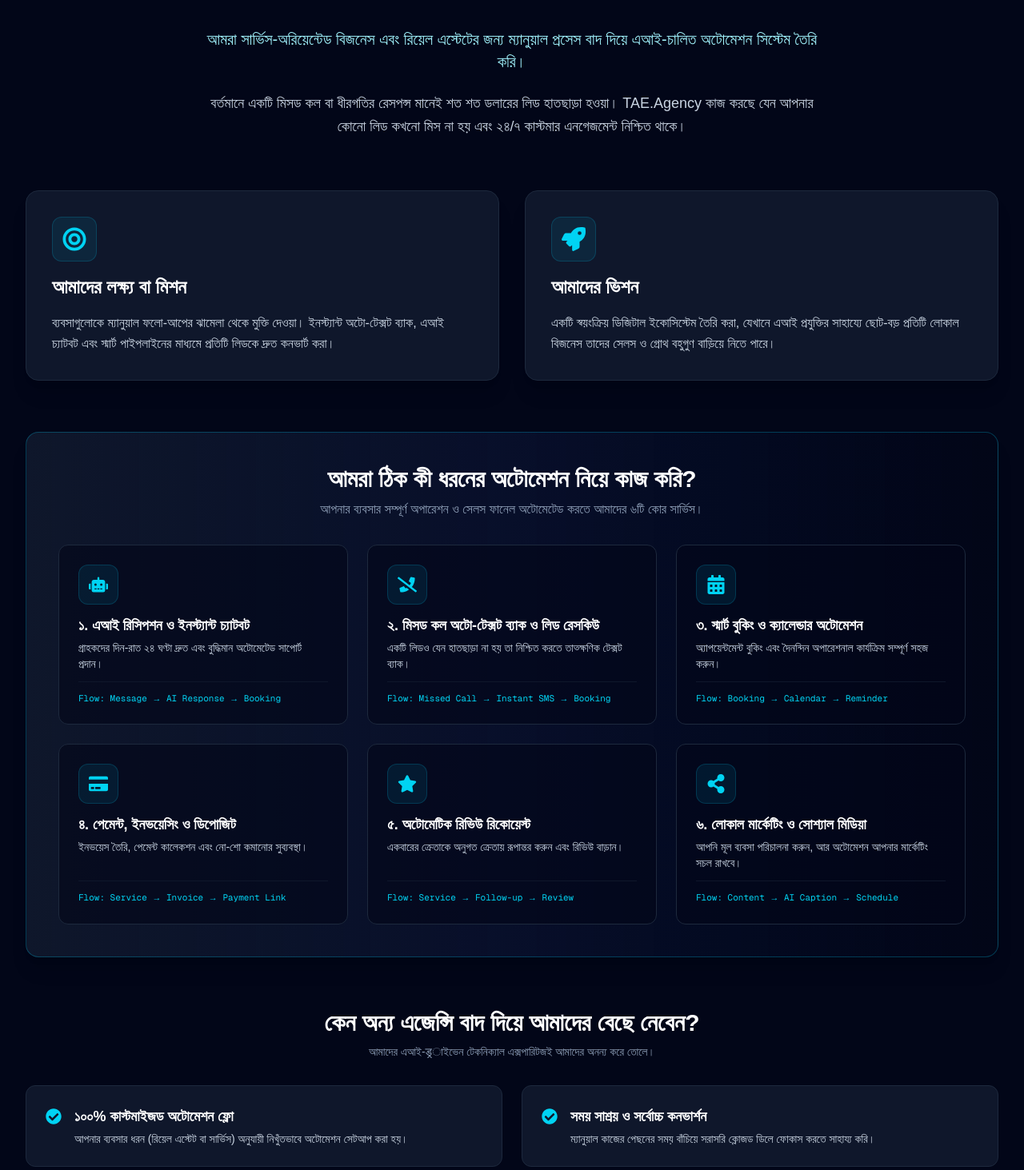
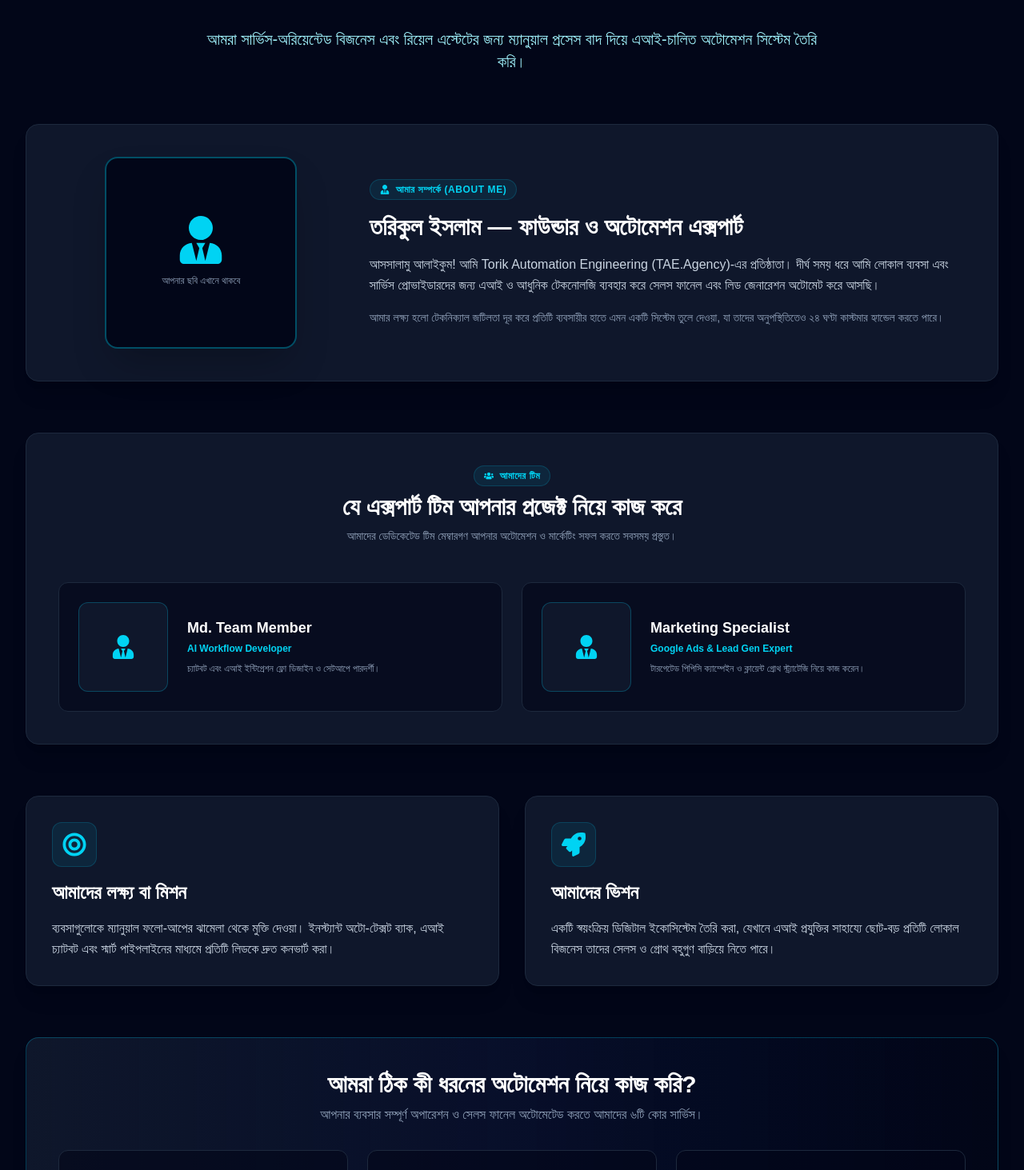
Before and after one commit to torikinsights-wq/tae-agency, a Next.js app: page /about in a window 1280 px wide. Shown: the part 267-1730 px from the top of the page at 80% size. Built offline with nearby package versions, Linux system fonts and the light colour scheme.

Commit message:
Add About page

```diff
--- a/app/about/page.tsx
+++ b/app/about/page.tsx
@@ -1,9 +1,10 @@
 "use client";
 import React, { useState, useEffect } from "react";
 import Link from "next/link";
+import Image from "next/image";
 import {
   FaRocket, FaBullseye, FaCheckCircle,
-  FaRobot, FaPhoneSlash, FaCalendarAlt, FaCreditCard, FaStar, FaShareAlt
+  FaRobot, FaPhoneSlash, FaCalendarAlt, FaCreditCard, FaStar, FaShareAlt, FaUserTie, FaUsers
 } from "react-icons/fa";
 
 export default function AboutPage() {
@@ -37,7 +38,7 @@ export default function AboutPage() {
 
           <h1 className="text-4xl sm:text-6xl font-extrabold tracking-tight text-white leading-tight">
             {isBangla ? (
-              <>বিজনেস অটোমেশন ও এআই সলিউশনে আপনার <span className="bg-gradient-to-r from-cyan-400 via-blue-400 to-indigo-400 bg-clip-text text-transparent">বিশ্বস্ত পার트নার</span></>
+              <>বিজনেস অটোমেশন ও এআই সলিউশনে আপনার <span className="bg-gradient-to-r from-cyan-400 via-blue-400 to-indigo-400 bg-clip-text text-transparent">বিশ্বস্ত পার্টনার</span></>
             ) : (
               <>Your Trusted Partner in <span className="bg-gradient-to-r from-cyan-400 via-blue-400 to-indigo-400 bg-clip-text text-transparent">Business Automation & AI</span></>
             )}
@@ -48,12 +49,93 @@ export default function AboutPage() {
               ? "আমরা সার্ভিস-অরিয়েন্টেড বিজনেস এবং রিয়েল এস্টেটের জন্য ম্যানুয়াল প্রসেস বাদ দিয়ে এআই-চালিত অটোমেশন সিস্টেম তৈরি করি।"
               : "We build AI-powered automation systems replacing manual processes for service-oriented businesses and real estate."}
           </p>
+        </div>
 
-          <p className="max-w-3xl mx-auto text-slate-300 text-base sm:text-lg leading-relaxed">
-            {isBangla
-              ? "বর্তমানে একটি মিসড কল বা ধীরগতির রেসপন্স মানেই শত শত ডলারের লিড হাতছাড়া হওয়া। TAE.Agency কাজ করছে যেন আপনার কোনো লিড কখনো মিস না হয় এবং ২৪/৭ কাস্টমার এনগেজমেন্ট নিশ্চিত থাকে।"
-              : "In today's market, a missed call or slow response means losing hundreds in revenue. TAE.Agency ensures zero missed leads and 24/7 customer engagement."}
-          </p>
+        {/* --- ABOUT ME SECTION --- */}
+        <div className="bg-slate-900 border border-slate-800 rounded-2xl p-8 sm:p-10 shadow-xl">
+          <div className="grid grid-cols-1 lg:grid-cols-12 gap-8 items-center">
+
+            {/* My Photo / Avatar Box */}
+            <div className="lg:col-span-4 flex justify-center">
+              <div className="relative w-48 h-48 sm:w-60 sm:h-60 rounded-2xl overflow-hidden border-2 border-cyan-500/40 shadow-2xl bg-slate-950 flex items-center justify-center">
+                {/* যদি public ফোল্ডারে my-photo.jpg নামে ছবি রাখেন তবে নিচের কমেন্টটি সরাতে পারেন */}
+                {/* <Image src="/my-photo.jpg" alt="Torikul Islam" fill className="object-cover" /> */}
+                <div className="text-center p-4">
+                  <FaUserTie className="text-cyan-400 text-6xl mx-auto mb-2" />
+                  <span className="text-xs text-slate-400">{isBangla ? "আপনার ছবি এখানে থাকবে" : "Your Photo Here"}</span>
+                </div>
+              </div>
+            </div>
+
+            {/* My Bio / Details */}
+            <div className="lg:col-span-8 space-y-4">
+              <div className="inline-flex items-center gap-2 text-cyan-400 font-semibold text-xs uppercase tracking-wider bg-cyan-500/10 px-3 py-1 rounded-full border border-cyan-500/20">
+                <FaUserTie /> {isBangla ? "আমার সম্পর্কে (About Me)" : "About Me"}
+              </div>
+              <h3 className="text-2xl sm:text-3xl font-bold text-white">
+                {isBangla ? "তরিকুল ইসলাম — ফাউন্ডার ও অটোমেশন এক্সপার্ট" : "Torikul Islam — Founder & Automation Expert"}
+              </h3>
+              <p className="text-slate-300 text-base leading-relaxed">
+                {isBangla
+                  ? "আসসালামু আলাইকুম! আমি Torik Automation Engineering (TAE.Agency)-এর প্রতিষ্ঠাতা। দীর্ঘ সময় ধরে আমি লোকাল ব্যবসা এবং সার্ভিস প্রোভাইডারদের জন্য এআই ও আধুনিক টেকনোলজি ব্যবহার করে সেলস ফানেল এবং লিড জেনারেশন অটোমেট করে আসছি।"
+                  : "Assalamu Alaikum! I am the founder of Torik Automation Engineering (TAE.Agency). I have been helping local businesses and service providers automate sales funnels and lead generation using AI and modern technology."}
+              </p>
+              <p className="text-slate-400 text-sm leading-relaxed">
+                {isBangla
+                  ? "আমার লক্ষ্য হলো টেকনিক্যাল জটিলতা দূর করে প্রতিটি ব্যবসায়ীর হাতে এমন একটি সিস্টেম তুলে দেওয়া, যা তাদের অনুপস্থিতিতেও ২৪ ঘণ্টা কাস্টমার হ্যান্ডেল করতে পারে।"
+                  : "My goal is to eliminate technical complexities and provide every business owner with a system that can handle customers 24/7 even in their absence."}
+              </p>
+            </div>
+
+          </div>
+        </div>
+
+        {/* --- ABOUT OUR TEAM SECTION --- */}
+        <div className="bg-slate-900 border border-slate-800 rounded-2xl p-8 sm:p-10 shadow-xl space-y-8">
+          <div className="text-center space-y-2">
+            <div className="inline-flex items-center gap-2 text-cyan-400 font-semibold text-xs uppercase tracking-wider bg-cyan-500/10 px-3 py-1 rounded-full border border-cyan-500/20">
+              <FaUsers /> {isBangla ? "আমাদের টিম" : "Our Team"}
+            </div>
+            <h3 className="text-2xl sm:text-3xl font-bold text-white">
+              {isBangla ? "যে এক্সপার্ট টিম আপনার প্রজেক্ট নিয়ে কাজ করে" : "The Expert Team Behind Your Project"}
+            </h3>
+            <p className="text-slate-400 text-sm max-w-xl mx-auto">
+              {isBangla ? "আমাদের ডেডিকেটেড টিম মেম্বারগণ আপনার অটোমেশন ও মার্কেটিং সফল করতে সবসময় প্রস্তুত।" : "Our dedicated team members are always ready to make your automation and marketing successful."}
+            </p>
+          </div>
+
+          {/* Team Members Grid */}
+          <div className="grid grid-cols-1 md:grid-cols-2 gap-6 pt-4">
+
+            {/* Team Member 1 */}
+            <div className="bg-slate-950/60 border border-slate-800 p-6 rounded-xl flex items-center gap-6">
+              <div className="relative w-24 h-24 sm:w-28 sm:h-28 rounded-xl overflow-hidden border border-cyan-500/30 bg-slate-900 shrink-0 flex items-center justify-center">
+                <FaUserTie className="text-cyan-400 text-3xl" />
+              </div>
+              <div className="space-y-1">
+                <h4 className="text-lg font-bold text-white">Md. Team Member</h4>
+                <p className="text-cyan-400 text-xs font-semibold">AI Workflow Developer</p>
+                <p className="text-slate-400 text-xs leading-relaxed pt-1">
+                  {isBangla ? "চ্যাটবট এবং এআই ইন্টিগ্রেশন ফ্লো ডিজাইন ও সেটআপে পারদর্শী।" : "Expert in chatbot and AI integration flow design & setup."}
+                </p>
+              </div>
+            </div>
+
+            {/* Team Member 2 */}
+            <div className="bg-slate-950/60 border border-slate-800 p-6 rounded-xl flex items-center gap-6">
+              <div className="relative w-24 h-24 sm:w-28 sm:h-28 rounded-xl overflow-hidden border border-cyan-500/30 bg-slate-900 shrink-0 flex items-center justify-center">
+                <FaUserTie className="text-cyan-400 text-3xl" />
+              </div>
+              <div className="space-y-1">
+                <h4 className="text-lg font-bold text-white">Marketing Specialist</h4>
+                <p className="text-cyan-400 text-xs font-semibold">Google Ads & Lead Gen Expert</p>
+                <p className="text-slate-400 text-xs leading-relaxed pt-1">
+                  {isBangla ? "টারগেটেড পিপিসি ক্যাম্পেইন ও ক্লায়েন্ট গ্রোথ স্ট্র্যাটেজি নিয়ে কাজ করেন।" : "Handles targeted PPC campaigns and client growth strategies."}
+                </p>
+              </div>
+            </div>
+
+          </div>
         </div>
 
         {/* Mission & Vision Section */}
@@ -87,7 +169,7 @@ export default function AboutPage() {
           </div>
         </div>
 
-        {/* What We Automate (6 Core Services matching Service Page) */}
+        {/* What We Automate (6 Core Services) */}
         <div className="bg-gradient-to-r from-slate-900 via-blue-950/30 to-slate-950 border border-cyan-500/30 rounded-2xl p-8 sm:p-10 space-y-8 shadow-xl">
           <div className="text-center space-y-2">
             <h2 className="text-3xl font-bold text-white">
@@ -199,36 +281,6 @@ export default function AboutPage() {
           </div>
         </div>
 
-        {/* Why TAE.Agency */}
-        <div className="space-y-8">
-          <div className="text-center space-y-2">
-            <h2 className="text-3xl font-bold text-white">
-              {isBangla ? "কেন অন্য এজেন্সি বাদ দিয়ে আমাদের বেছে নেবেন?" : "Why Choose TAE.Agency Over Others?"}
-            </h2>
-            <p className="text-slate-400 text-sm">
-              {isBangla ? "আমাদের এআই-ड्रাইভেন টেকনিক্যাল এক্সপারিটজই আমাদের অনন্য করে তোলে।" : "Our AI-driven technical expertise sets us apart."}
-            </p>
-          </div>
-
-          <div className="grid grid-cols-1 md:grid-cols-2 gap-6">
-            <div className="flex items-start gap-4 bg-slate-900 border border-slate-800 p-6 rounded-xl">
-              <FaCheckCircle className="text-cyan-400 text-xl mt-1 shrink-0" />
-              <div>
-                <h4 className="text-lg font-bold text-white mb-1">{isBangla ? "১০০% কাস্টমাইজড অটোমেশন ফ্লো" : "100% Customized Automation Flow"}</h4>
-                <p className="text-slate-300 text-sm">{isBangla ? "আপনার ব্যবসার ধরন (রিয়েল এস্টেট বা সার্ভিস) অনুযায়ী নিখুঁতভাবে অটোমেশন সেটআপ করা হয়।" : "Tailored specifically to your real estate or service-oriented business model."}</p>
-              </div>
-            </div>
-
-            <div className="flex items-start gap-4 bg-slate-900 border border-slate-800 p-6 rounded-xl">
-              <FaCheckCircle className="text-cyan-400 text-xl mt-1 shrink-0" />
-              <div>
-                <h4 className="text-lg font-bold text-white mb-1">{isBangla ? "সময় সাশ্রয় ও সর্বোচ্চ কনভার্শন" : "Time Savings & Maximum Conversion"}</h4>
-                <p className="text-slate-300 text-sm">{isBangla ? "ম্যানুয়াল কাজের পেছনের সময় বাঁচিয়ে সরাসরি ক্লোজড ডিলে ফোকাস করতে সাহায্য করি।" : "Eliminate manual tasks so you can focus entirely on closing deals."}</p>
-              </div>
-            </div>
-          </div>
-        </div>
-
         {/* Call to Action Section */}
         <div className="bg-gradient-to-r from-cyan-900/40 via-slate-900 to-slate-950 border border-cyan-500/40 rounded-2xl p-8 sm:p-12 text-center space-y-6 shadow-2xl">
           <h2 className="text-3xl sm:text-4xl font-extrabold text-white">
```
Also changed, not shown: 1 other file (tests, documents, lock files or other folders).
